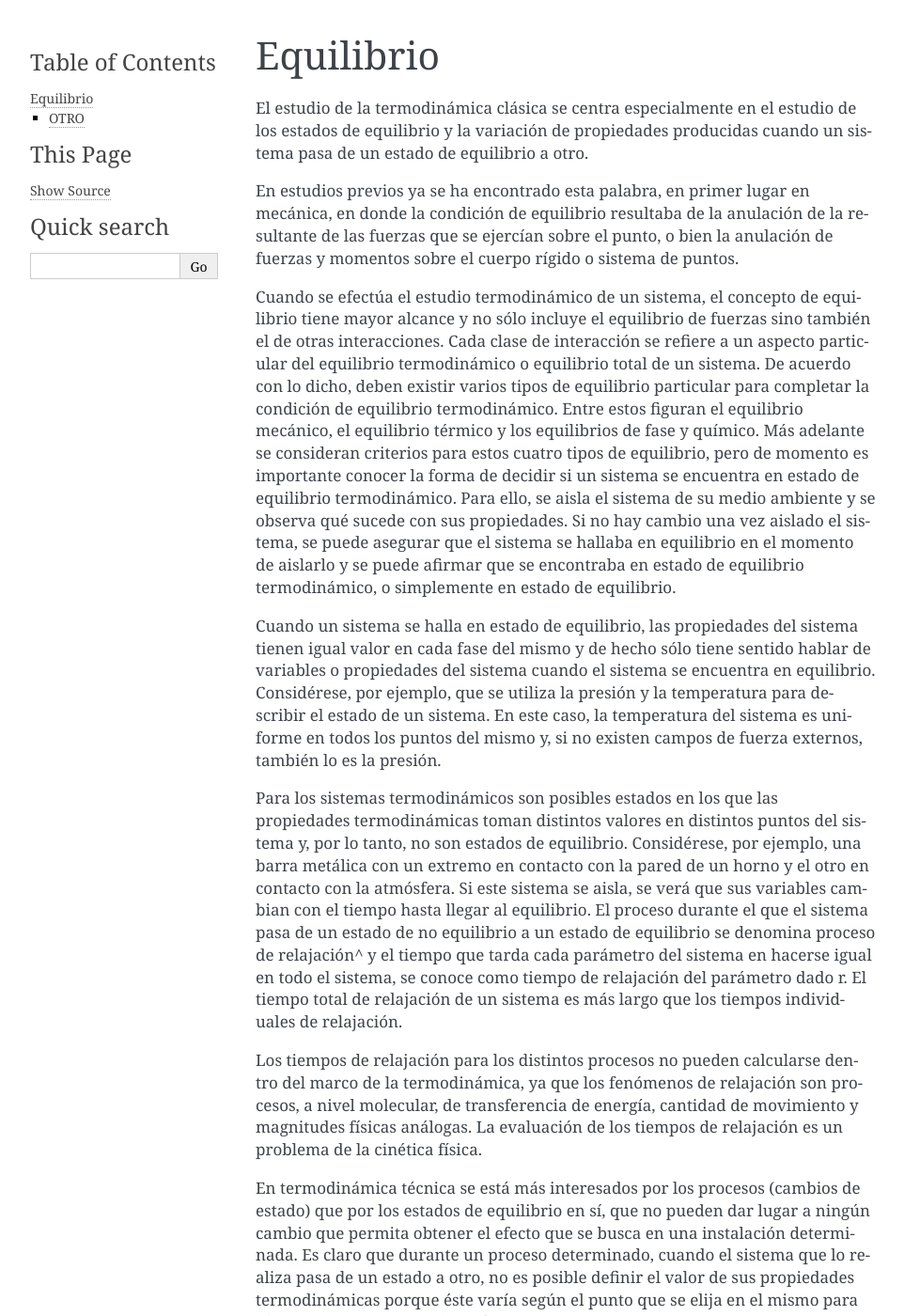
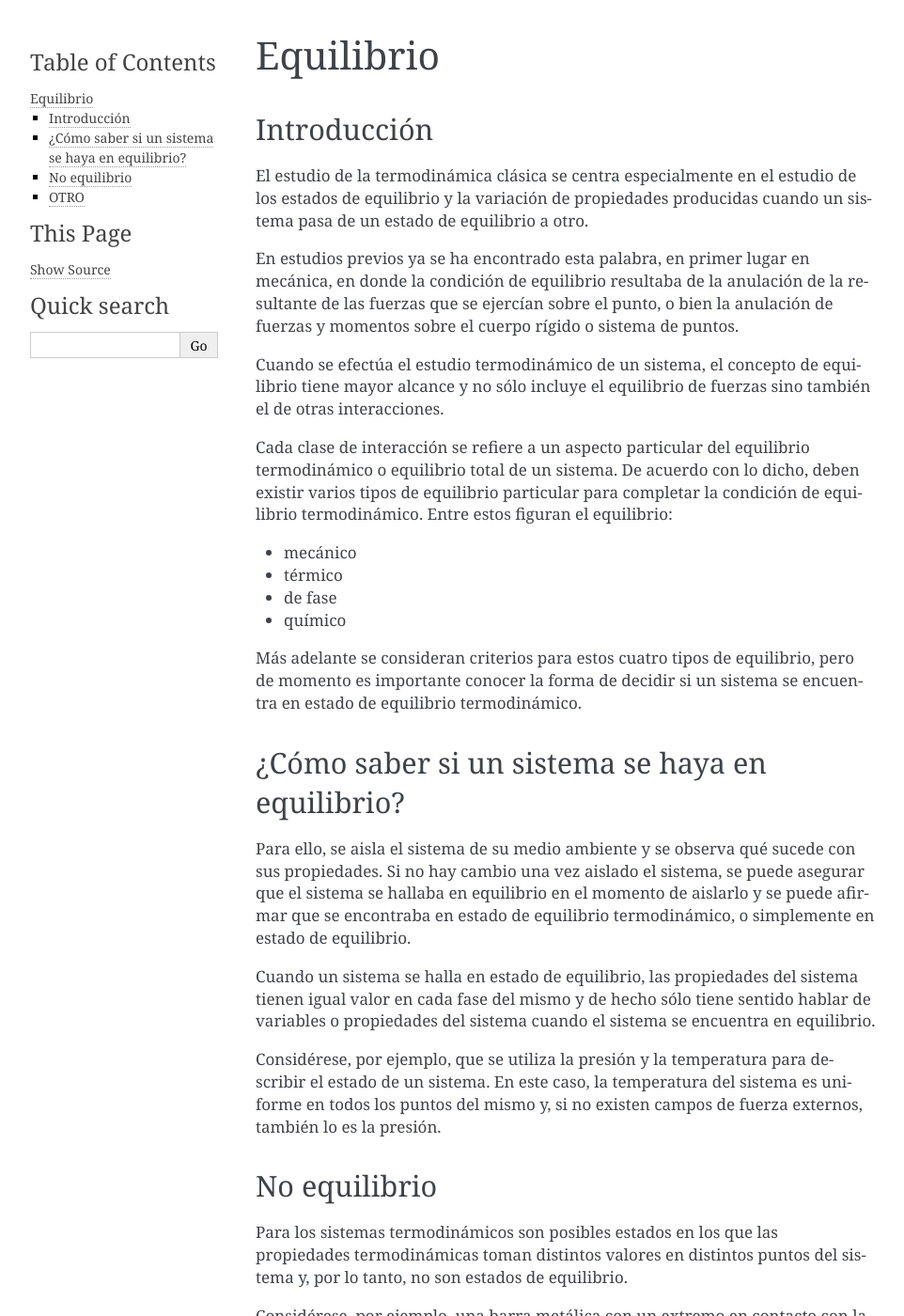
Before and after one commit to mantielero/termodinamica, a Sphinx documentation site: the page built from source/conceptos_equilibrio.rst, in a window 1280 px wide and 1400 px high. Shown: the whole window at 94% size, without its empty margins (148-1110 px from the left). Built offline with Sphinx 7.4.7, drawn with Linux system fonts in a browser that asks for light colours; pages that are not in the unit, such as notebooks, are missing from menus; some of the changed text lies outside the part shown.

Commit message:
Update conceptos_equilibrio.rst

```diff
--- a/source/conceptos_equilibrio.rst
+++ b/source/conceptos_equilibrio.rst
@@ -1,15 +1,40 @@
 Equilibrio
 ==========
+
+Introducción
+------------
 
 El estudio de la termodinámica clásica se centra especialmente en el estudio de los estados de equilibrio y la variación de propiedades producidas cuando un sistema pasa de un estado de equilibrio a otro.
 
 En estudios previos ya se ha encontrado esta palabra, en primer lugar en mecánica, en donde la condición de equilibrio resultaba de la anulación de la resultante de las fuerzas que se ejercían sobre el punto, o bien la anulación de fuerzas y momentos sobre el cuerpo rígido o sistema de puntos.
 
-Cuando se efectúa el estudio termodinámico de un sistema, el concepto de equilibrio tiene mayor alcance y no sólo incluye el equilibrio de fuerzas sino también el de otras interacciones. Cada clase de interacción se refiere a un aspecto particular del equilibrio termodinámico o equilibrio total de un sistema. De acuerdo con lo dicho, deben existir varios tipos de equilibrio particular para completar la condición de equilibrio termodinámico. Entre estos figuran el equilibrio mecánico, el equilibrio térmico y los equilibrios de fase y químico. Más adelante se consideran criterios para estos cuatro tipos de equilibrio, pero de momento es importante conocer la forma de decidir si un sistema se encuentra en estado de equilibrio termodinámico. Para ello, se aisla el sistema de su medio ambiente y se observa qué sucede con sus propiedades. Si no hay cambio una vez aislado el sistema, se puede asegurar que el sistema se hallaba en equilibrio en el momento de aislarlo y se puede afirmar que se encontraba en estado de equilibrio termodinámico, o simplemente en estado de equilibrio.
+Cuando se efectúa el estudio termodinámico de un sistema, el concepto de equilibrio tiene mayor alcance y no sólo incluye el equilibrio de fuerzas sino también el de otras interacciones.
 
-Cuando un sistema se halla en estado de equilibrio, las propiedades del sistema tienen igual valor en cada fase del mismo y de hecho sólo tiene sentido hablar de variables o propiedades del sistema cuando el sistema se encuentra en equilibrio. Considérese, por ejemplo, que se utiliza la presión y la temperatura para describir el estado de un sistema. En este caso, la temperatura del sistema es uniforme en todos los puntos del mismo y, si no existen campos de fuerza externos, también lo es la presión.
+Cada clase de interacción se refiere a un aspecto particular del equilibrio termodinámico o equilibrio total de un sistema. De acuerdo con lo dicho, deben existir varios tipos de equilibrio particular para completar la condición de equilibrio termodinámico. Entre estos figuran el equilibrio:
 
-Para los sistemas termodinámicos son posibles estados en los que las propiedades termodinámicas toman distintos valores en distintos puntos del sistema y, por lo tanto, no son estados de equilibrio. Considérese, por ejemplo, una barra metálica con un extremo en contacto con la pared de un horno y el otro en contacto con la atmósfera. Si este sistema se aisla, se verá que sus variables cambian con el tiempo hasta llegar al equilibrio. El proceso durante el que el sistema pasa de un estado de no equilibrio a un estado de equilibrio se denomina proceso de relajación^ y el tiempo que tarda cada parámetro del sistema en hacerse igual en todo el sistema, se conoce como tiempo de relajación del parámetro dado r. El tiempo total de relajación de un sistema es más largo que los tiempos individuales de relajación.
+- mecánico
+- térmico
+- de fase
+- químico
+
+Más adelante se consideran criterios para estos cuatro tipos de equilibrio, pero de momento es importante conocer la forma de decidir si un sistema se encuentra en estado de equilibrio termodinámico.
+
+¿Cómo saber si un sistema se haya en equilibrio?
+------------------------------------------------
+
+Para ello, se aisla el sistema de su medio ambiente y se observa qué sucede con sus propiedades. Si no hay cambio una vez aislado el sistema, se puede asegurar que el sistema se hallaba en equilibrio en el momento de aislarlo y se puede afirmar que se encontraba en estado de equilibrio termodinámico, o simplemente en estado de equilibrio.
+
+Cuando un sistema se halla en estado de equilibrio, las propiedades del sistema tienen igual valor en cada fase del mismo y de hecho sólo tiene sentido hablar de variables o propiedades del sistema cuando el sistema se encuentra en equilibrio.
+
+Considérese, por ejemplo, que se utiliza la presión y la temperatura para describir el estado de un sistema. En este caso, la temperatura del sistema es uniforme en todos los puntos del mismo y, si no existen campos de fuerza externos, también lo es la presión.
+
+
+No equilibrio
+-------------
+
+Para los sistemas termodinámicos son posibles estados en los que las propiedades termodinámicas toman distintos valores en distintos puntos del sistema y, por lo tanto, no son estados de equilibrio.
+
+Considérese, por ejemplo, una barra metálica con un extremo en contacto con la pared de un horno y el otro en contacto con la atmósfera. Si este sistema se aisla, se verá que sus variables cambian con el tiempo hasta llegar al equilibrio. El proceso durante el que el sistema pasa de un estado de no equilibrio a un estado de equilibrio se denomina **proceso de relajación** y el tiempo que tarda cada parámetro del sistema en hacerse igual en todo el sistema, se conoce como **tiempo de relajación** del parámetro dado :math:`\tau`. El tiempo total de relajación de un sistema es más largo que los tiempos individuales de relajación.
 
 Los tiempos de relajación para los distintos procesos no pueden calcularse dentro del marco de la termodinámica, ya que los fenómenos de relajación son procesos, a nivel molecular, de transferencia de energía, cantidad de movimiento y magnitudes físicas análogas. La evaluación de los tiempos de relajación es un problema de la cinética física.
 
```
